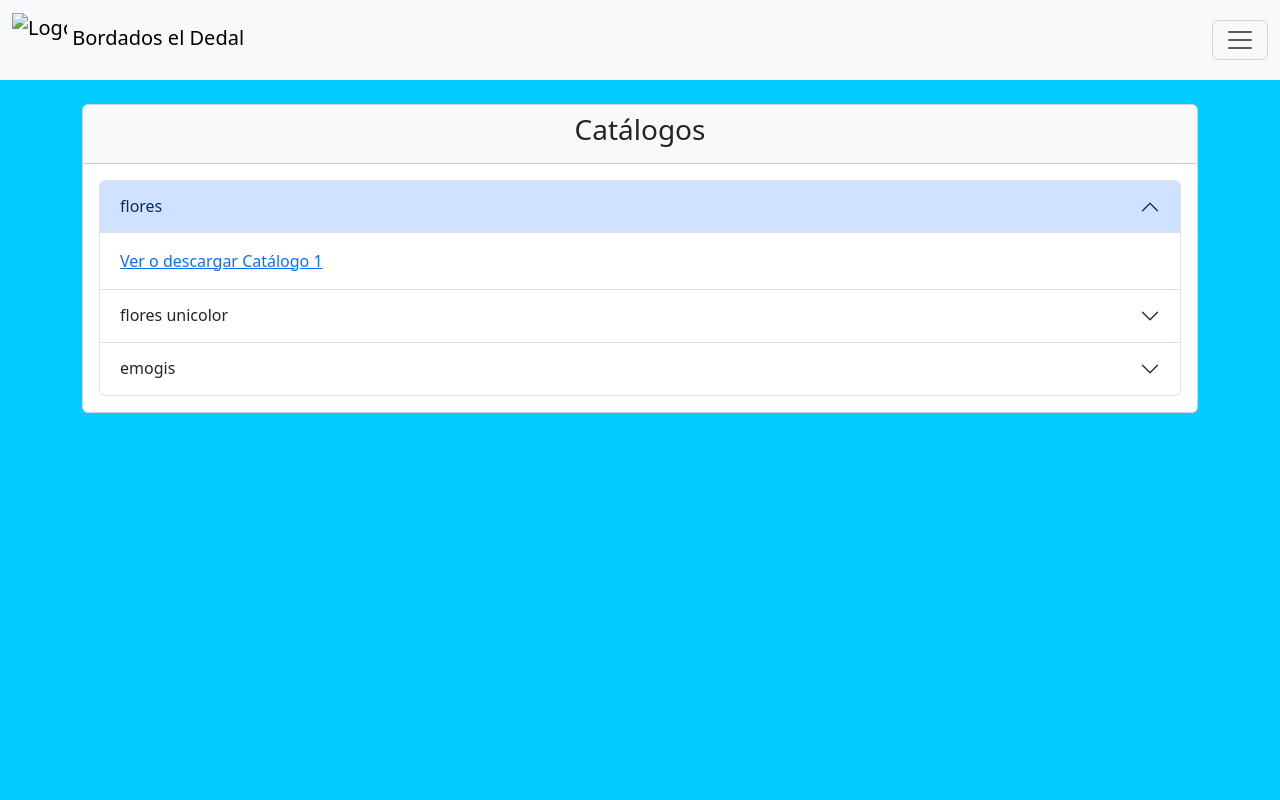
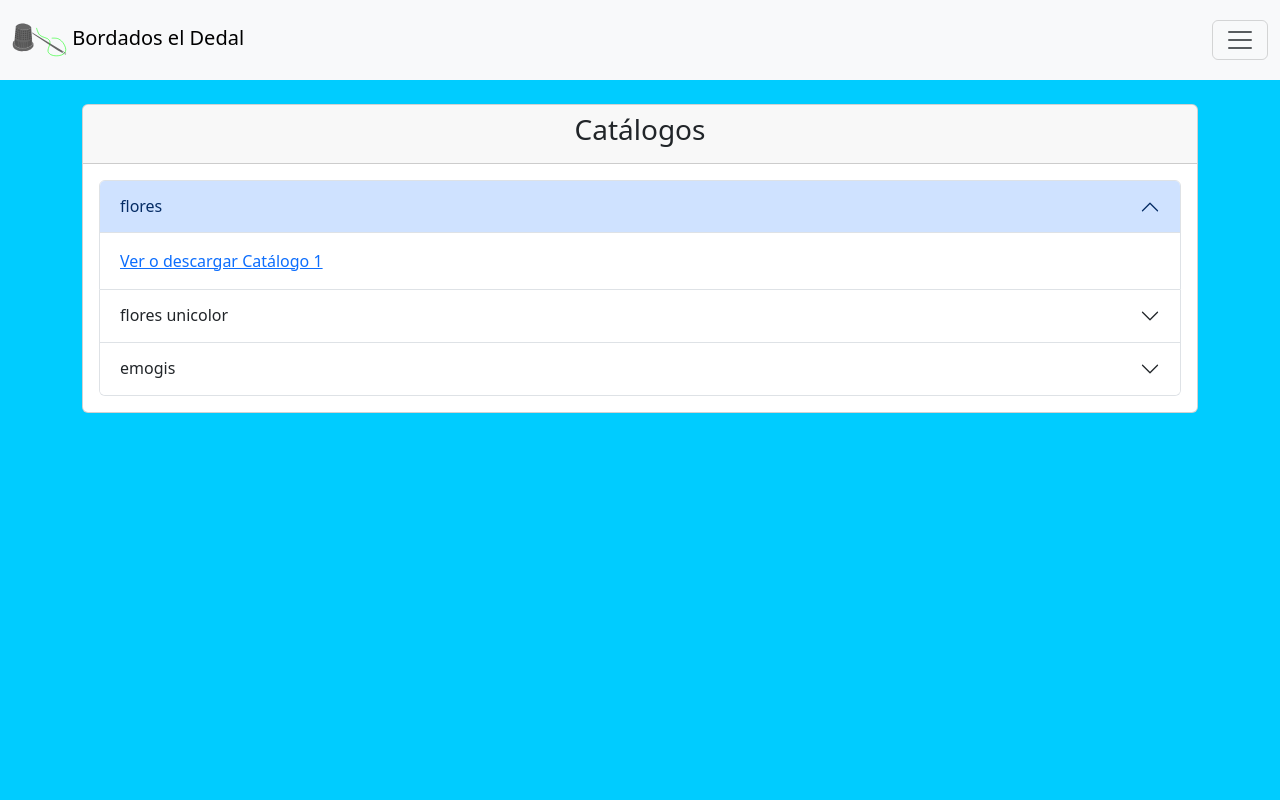
Before and after one commit to BORDADOSELDEDAL/bordadoseldedal, a plain HTML site: page catalogos.html in a window 1280 px wide. Shown: the top 800 px of the page. Drawn offline with nearby package versions, Linux system fonts and the light colour scheme.

Commit message:
Update catalogos.html

```diff
--- a/catalogos.html
+++ b/catalogos.html
@@ -17,7 +17,7 @@
       <div class="container-fluid">
         <a class="navbar-brand" href="#">
           <!--logo-->
-          <img src="imagenes_portada/logo del negocio.svg" alt="Logo" width="55" height="54" class="d-inline-block align-text-center">
+          <img src="imagenes_portada/logo_1.svg" alt="Logo" width="55" height="54" class="d-inline-block align-text-center">
           Bordados el Dedal
         </a>
         <!--button menu-->
```
